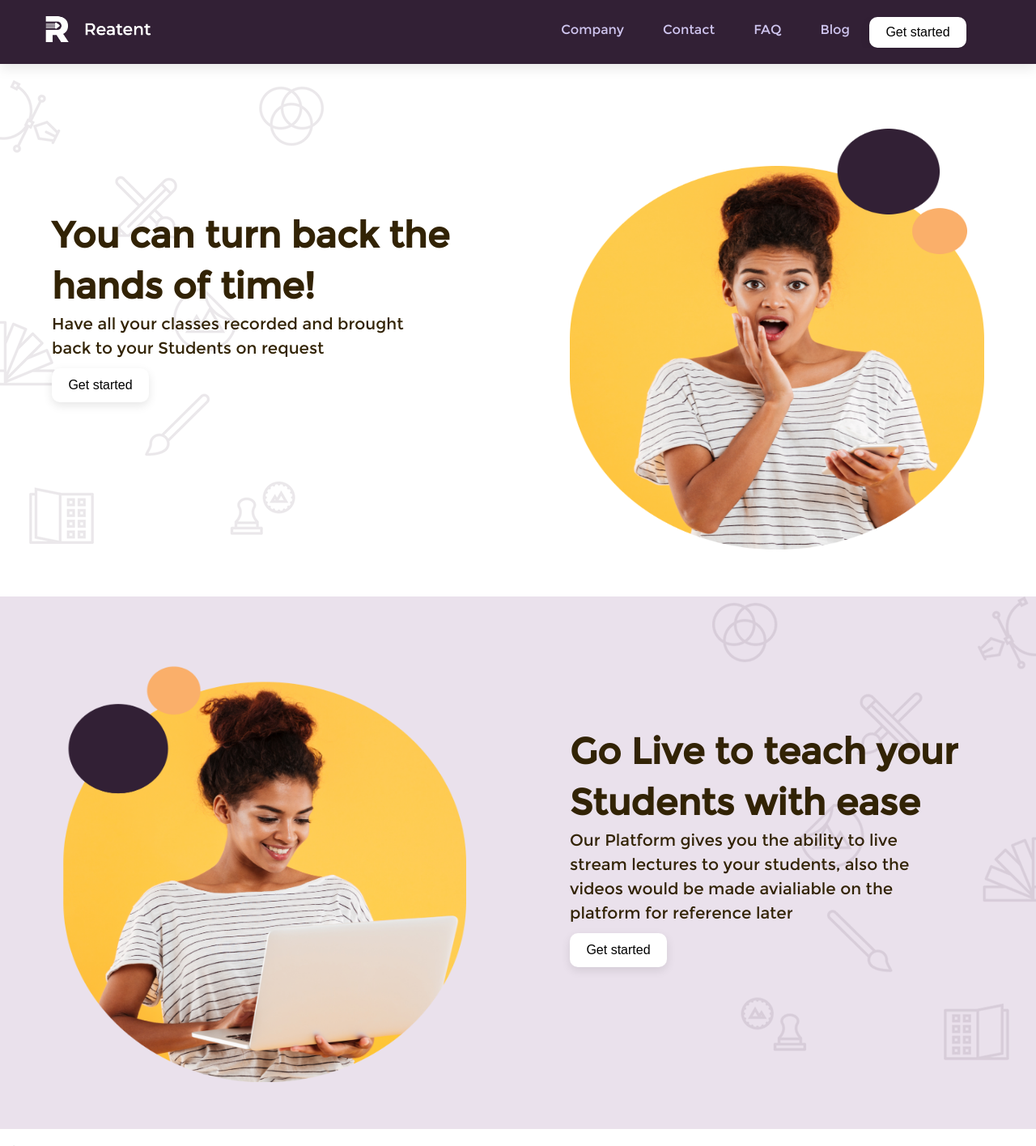
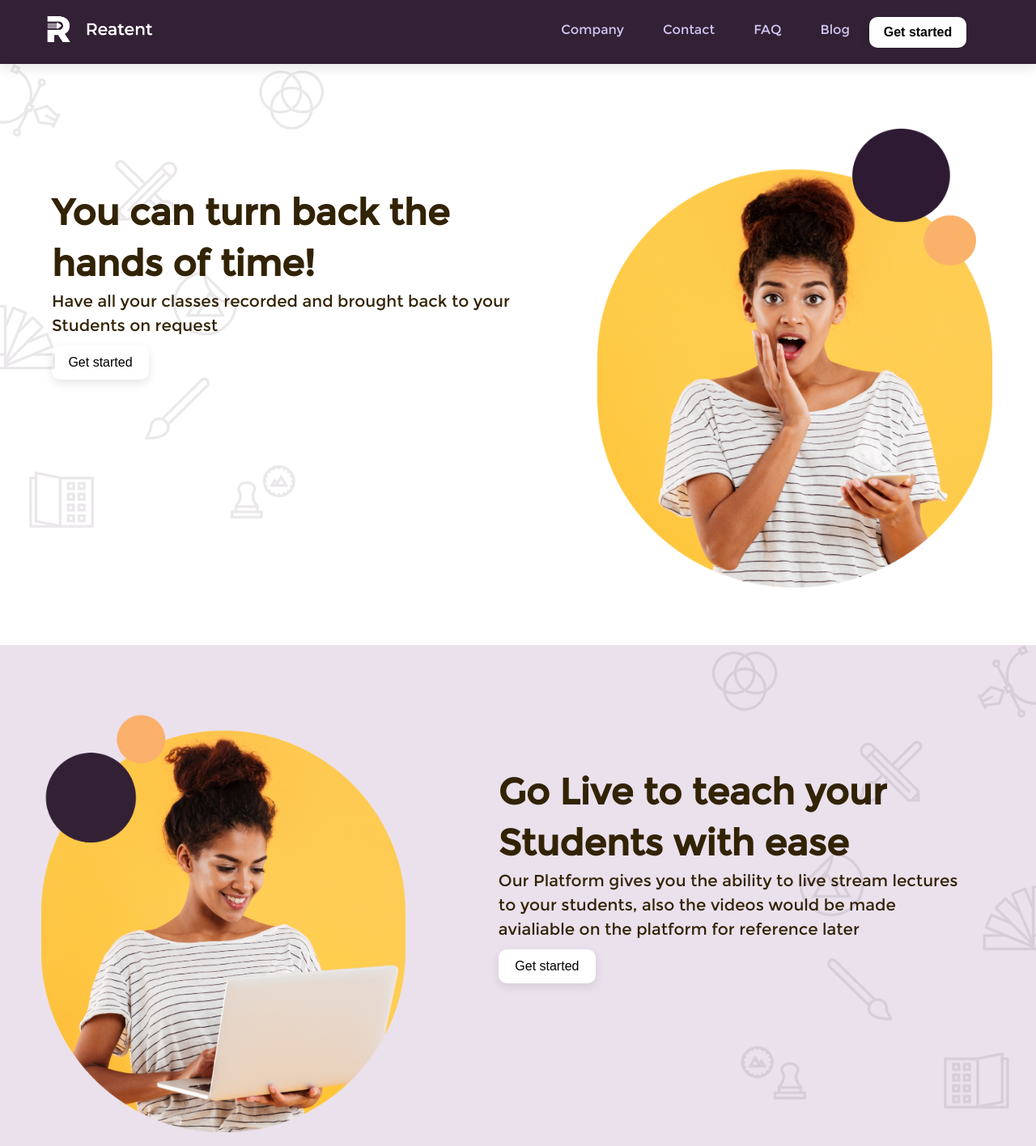
Before and after one commit to hebraheem/hello_land, a React (Create React App) app: page / in a window 1280 px wide. Shown: the top 1416 px of the page at 81% size. Built offline with nearby package versions, Linux system fonts and the light colour scheme.

Commit message:
implement get started page

```diff
--- a/src/App.css
+++ b/src/App.css
@@ -59,6 +59,7 @@ Global Styles
 }
 body {
   line-height: 1.5;
+  font-family: reatent;
 }
 ul {
   list-style-type: none;
@@ -93,7 +94,8 @@ nav {
   display: flex;
   align-items: center;
   justify-content: space-between;
-  padding: 1rem;
+  padding: 1rem 0;
+  margin-left: 3%;
 }
 .nav-toggle {
   font-size: 1.5rem;
@@ -114,7 +116,7 @@ nav {
 .logo-img {
   width: 136px;
   height: 40px;
-  margin-left: 35px;
+  /* margin-left: 35px; */
 }
 .nav-link {
   color: #cfc5ef;
@@ -144,7 +146,8 @@ nav {
   border: none;
   cursor: pointer;
   outline: none;
-  font-size: 16px;
+  font-size: 1rem;
+  font-weight: 600;
 }
 .get-started:hover {
   border: solid 1px #fff;
@@ -204,24 +207,60 @@ nav {
 }
 
 /*================ HOME PAGE CSS ================*/
-/* banner */
-.grid {
-  display: grid;
-  grid-template-columns: (5fr, 7fr);
-  height: auto;
-  padding-bottom: 4%;
+.banner {
+  display: block;
 }
 
 @media (min-width: 800px) {
-  .grid {
-    grid-template-columns: repeat(2, 1fr);
+  .banner {
+    display: flex;
+  }
+  .banner-img {
+  width: 40%;
+  padding-bottom: 5%;
+  }
+  .banner-text{
+    width: 60%;
+    padding-left: 5%;
+    padding-right: 5%;
+  }
+  .banner-text-left h3 {
+    padding-top: 25%;
+    font-size: 320%;
+    font-style: normal;
+    font-weight: 600;
+    line-height: 80px;
+    letter-spacing: 0em;
+    text-align: left;
+    justify-self: center;
+    color: #322305;
+  }
+  .banner-text-left p{
+    font-size: 20px;
+    font-style: normal;
+    font-weight: 500;
+    line-height: 30px;
+    text-align: left;
+    color: #322305;
+    width: 95%;
+  }
+  .img-left{
+    padding-left: 3%;
   }
 }
 
-.turn {
+.banner-img {
+  width: 80%;
+  margin: auto;
+}
+
+.banner-text{
   width: 100%;
+  padding-left: 5%;
+  padding-right: 5%;
+}
+.banner-text h3 {
   padding-top: 25%;
-  padding-left: 10%;
   font-size: 280%;
   font-style: normal;
   font-weight: 600;
@@ -231,20 +270,30 @@ nav {
   justify-self: center;
   color: #322305;
 }
-.hero4{
-  padding-top: 200px;
+.banner-text p{
+  font-size: 20px;
+  font-style: normal;
+  font-weight: 500;
+  line-height: 30px;
+  text-align: left;
+  color: #322305;
+  width: 95%;
 }
 .hero_1 {
   width: 90%;
-  height: 520px;
-  padding-left: 10%;
   margin-top: 80px;
+  object-fit: contain;
 }
-.hero_1 img {
-  margin: auto;
+.hero_2{
+  width: 90%;
+  margin-top: 80px;
+  object-fit: contain;
 }
 .hero-2 {
   background: #eae1ec;
+}
+.hero4 {
+  padding-top: 20%;
 }
 .title {
   text-align: center;
@@ -268,30 +317,13 @@ nav {
   .our-word {
     font-size: 14px;
   }
-  .turn-paragraph {
-    font-size: 14px;
-    font-weight: 400;
-  }
 }
 
-.hero4 {
-  padding-left: 5%;
-}
-.turn-paragraph {
-  font-size: 20px;
-  font-style: normal;
-  font-weight: 500;
-  line-height: 30px;
-  text-align: left;
-  color: #322305;
-  width: 80%;
-  padding-left: 10%;
-}
 .banner-btn {
   width: 120px;
   height: 42px;
-  margin-left: 10%;
   margin-top: 10px;
+  margin-bottom: 20px;
   background: #ffffff;
   box-shadow: 0px 4px 12px rgba(0, 0, 0, 0.1);
   border-radius: 10px;
@@ -300,14 +332,13 @@ nav {
   outline: none;
   font-size: 16px;
 }
-.banner-text {
-  width: 100%;
-  padding-right: 0%;
-}
 .aesthetic2{
   position: absolute;
   right: 0;
-  /* top: 140%; */
+}
+.aesthetic {
+  position: absolute;
+  left: 0;
 }
 @media(max-width: 800px){
   .aesthetic2{
@@ -447,7 +478,7 @@ nav {
   color: #fff;
   margin-top: 87px;
   width: 260px;
-  margin-left: 80px;
+  margin-left: 15%;
 }
 .contact-add h2 {
   padding-bottom: 40px;
@@ -500,7 +531,7 @@ nav {
 @media (max-width: 700px) {
   .faq-banner h1 {
     font-size: 35px;
-    padding: 30px 7%;
+    padding: 30px 3%;
     line-height: 45px;
   }
 }
@@ -610,49 +641,30 @@ main {
 
 /*========== CONTACT US PAGE STYLING ==========*/
 .contact-us {
-  display: grid;
-  height: auto;
-}
-@media (min-width: 800px) {
-  .contact-us {
-    grid-template-columns: repeat(2, 1fr);
-  }
-}
-.img-box img {
-  width: 90%;
-  height: 500px;
-}
-.contact-text {
-  padding-left: 11%;
+  display: block;
 }
 .contact-text h1 {
-  font-size: 55px;
+font-size: 35px;
 font-style: normal;
 font-weight: 600;
 line-height: 83px;
-  letter-spacing: 0em;
 text-align: left;
 color: #322035;
 padding-bottom: 30px;
 }
+.contact-us-img{
+  width: 100%;
+  padding: 5% 10%;
+  margin: auto;
+}
 
-@media (max-width: 700px) {
-  .contact-text h1 {
-    font-size: 35px;
-    padding-bottom: 10px;
+.contact-text {
+  padding: 0 5%;
 }
 .bold,
 .light {
+  font-style: normal;
   font-size: 16px;
-    line-height: 24px;
-    padding-bottom: 10px;
-  }
-}
-
-.bold,
-.light {
-  font-style: normal;
-  font-size: 20px;
   line-height: 24px;
   display: flex;
   align-items: center;
@@ -660,10 +672,33 @@ main {
   padding-bottom: 30px;
 }
 .bold {
-  font-weight: bold;
+  font-weight: bolder;
 }
 .light {
   font-weight: 400;
+}
+@media (min-width: 800px) {
+  .contact-us {
+    display: flex;
+  }
+  .contact-img{
+    width: 50%;
+  }
+  .contact-us-img {
+  width: 100%;
+  object-fit: contain;
+  padding: 10% 10%;
+  }
+  .contact-text {
+  padding-left: 4%;
+  width: 50%;
+  }
+  .contact-text h1 {
+  font-size: 55px;
+  }
+  .bold, .light {
+  font-size: 20px;
+  }
 }
 
 .c-media {
@@ -674,36 +709,28 @@ main {
 .contact-text a {
   color: #322035;
 }
-.img-box {
-  width: 80%;
-  height: 500px;
-  margin: auto;
-  margin-top: 150px;
-  margin-bottom: 50px;
-}
-
-.elipse4 {
-  position: absolute;
-  right: 32%;
-}
-.elipse5 {
-  position: absolute;
-  right: 36.2%;
-}
 
 /*============== GETSTARTED STYLING ==============*/
 
 .get-started-section {
-  display: grid;
-  padding-left: 5%;
+  display: block;
 }
-@media (min-width: 800px) {
-  .get-started-section {
-    grid-template-columns: repeat(2, 1fr);
+.get-started-img-box{
+  width: 100%;
+  text-align: center;
 }
+.get-started-img {
+  width: 80%;
+  margin: auto;
+  object-fit: contain;
+  padding-bottom: 30px;
+}
+.getstarted-form{
+  margin-left: 5%;
+  width: 90%;
 }
 .getstarted-form h1 {
-  font-size: 55px;
+  font-size: 35px;
   font-style: normal;
   font-weight: 600;
   line-height: 83px;
@@ -711,7 +738,7 @@ main {
   color: #322035;
 }
 .getstarted-form p {
-  font-size: 20px;
+  font-size: 16px;
   font-style: normal;
   font-weight: 600;
   line-height: 38px;
@@ -719,7 +746,7 @@ main {
   color: #322035;
 }
 .getstarted-form h3 {
-  font-size: 25px;
+  font-size: 20px;
   font-style: normal;
   font-weight: 600;
   line-height: 38px;
@@ -727,6 +754,43 @@ main {
   color: #322035;
   padding-top: 30px;
 }
+.get-started-input input{
+  border: none;
+  border-bottom: #322035 solid 0.8px;
+  width: 30%;
+  margin-right: 15%;
+  height: 45px;
+  color: rgba(50, 32, 53, 0.4);
+  outline: none;
+}
+.get-started-button{
+  width: 25%;
+  height: 52px;
+  background: #322035;
+  border-radius: 10px;
+  margin-top: 50px;
+  color: #fff;
+  border: none;
+  outline: none;
+  font-size: 16px;
+  cursor: pointer;
+  margin-bottom: 5%;
+}
+@media (min-width: 800px) {
+  .get-started-section {
+    display: flex;
+  }
+  .getstarted-form h1{
+    font-size: 55px;
+  }
+  .getstarted-form p{
+    font-size: 20px;
+  }
+  .getstarted-form h3{
+    font-size: 25px;
+  }
+}
+
 
 /*
 ===============
--- a/src/Contact.js
+++ b/src/Contact.js
@@ -53,10 +53,10 @@ const Contact = ()=>{
             </NavLink>
           </div>
           <div className="contact-img">
-            <div className="img-box">
-              <img src={ContactUs} alt="contact us" />
+            {/* <div className="img-box"> */}
+              <img src={ContactUs} className="contact-us-img" alt="contact us" />
 
-            </div>
+            {/* </div> */}
           </div>
         </div>
         <Footer />
--- a/src/Home.js
+++ b/src/Home.js
@@ -16,15 +16,11 @@ const Home = ()=>{
     return (
       <section>
         <Navbar />
-        <div className="banner grid">
-          <div
-            style={{
-              background: `url(${AestheticDesign})no-repeat`,
-              marginTop: "20px",
-            }}
-          >
-            <h3 className="turn">You can turn back the hands of time!</h3>
-            <p className="turn-paragraph">
+        <div className="banner">
+          <img src={AestheticDesign} alt="" className="aesthetic" />
+          <div className="banner-text">
+            <h3>You can turn back the hands of time!</h3>
+            <p>
               Have all your classes recorded and brought back to your Students
               on request
             </p>
@@ -37,14 +33,14 @@ const Home = ()=>{
           </div>
         </div>
         {/* /////////////////////////////// */}
-        <div className="hero-2 grid">
-          <div className="banner-img">
-            <img src={hero_2} className="hero_1 hero_2" alt="hero-1" />
+        <div className="banner hero-2">
+          <div className="banner-img img-left">
+            <img src={hero_2} className="hero_2" alt="hero-1" />
           </div>
           <div className="banner-text">
             <img src={Aestheticdesign2} alt="" className="aesthetic2" />
-            <h3 className="turn" >Go Live to teach your Students with ease</h3>
-            <p className="turn-paragraph">
+            <h3>Go Live to teach your Students with ease</h3>
+            <p>
               Our Platform gives you the ability to live stream lectures to your
               students, also the videos would be made avialiable on the platform
               for reference later
@@ -55,17 +51,16 @@ const Home = ()=>{
           </div>
         </div>
         {/* ================== */}
-        <div className="banner grid">
+        <div className="banner">
           <div
+            className="banner-text"
             style={{
               background: `url(${AestheticDesign})no-repeat`,
               marginTop: "20px",
             }}
           >
-            <h3 className="turn">
-              Improve the grades of your students with technology
-            </h3>
-            <p className="turn-paragraph">
+            <h3>Improve the grades of your students with technology</h3>
+            <p>
               Reatent has proven through our research to help students perform
               better, in their assesments.
             </p>
@@ -94,17 +89,18 @@ const Home = ()=>{
           <Review />
         </section>
         <div
-          className="hero4 grid"
+          className="hero4 banner"
           style={{ background: `url(${StylishFeel})` }}
         >
-          <div className="banner-img">
-            <img src={hero4} className="hero_1 hero_2" alt="hero-1" />
+          <div className="banner-img img-left">
+            <img src={hero4} className="hero_2" alt="hero-1" />
           </div>
           <div className="banner-text">
-            <h3 className="turn stylish-height">Let’s Build Something Great Together</h3>
-            <p className="turn-paragraph">
+            <h3>Let’s Build Something Great Together</h3>
+            <p>
               The Success of your students is your Success, and your Success is
-              our Success. Join Reatent and lets win together
+              our Success.
+              <br /> Join Reatent and lets win together
             </p>
             <NavLink to="/getstarted">
               <button className="banner-btn">Get started</button>
--- a/src/index.css
+++ b/src/index.css
@@ -1,9 +1,9 @@
-body {
+/* * {
   margin: 0;
   font-family: reatent;
   -webkit-font-smoothing: antialiased;
   -moz-osx-font-smoothing: grayscale;
-}
+} */
 
 
 
```
Also changed, not shown: src/GetStarted.js (+128 -4 lines), src/images/hero_1.png, 1 other file (tests, documents, lock files or other folders). Lines whose indentation alone changed are shown as unchanged.
